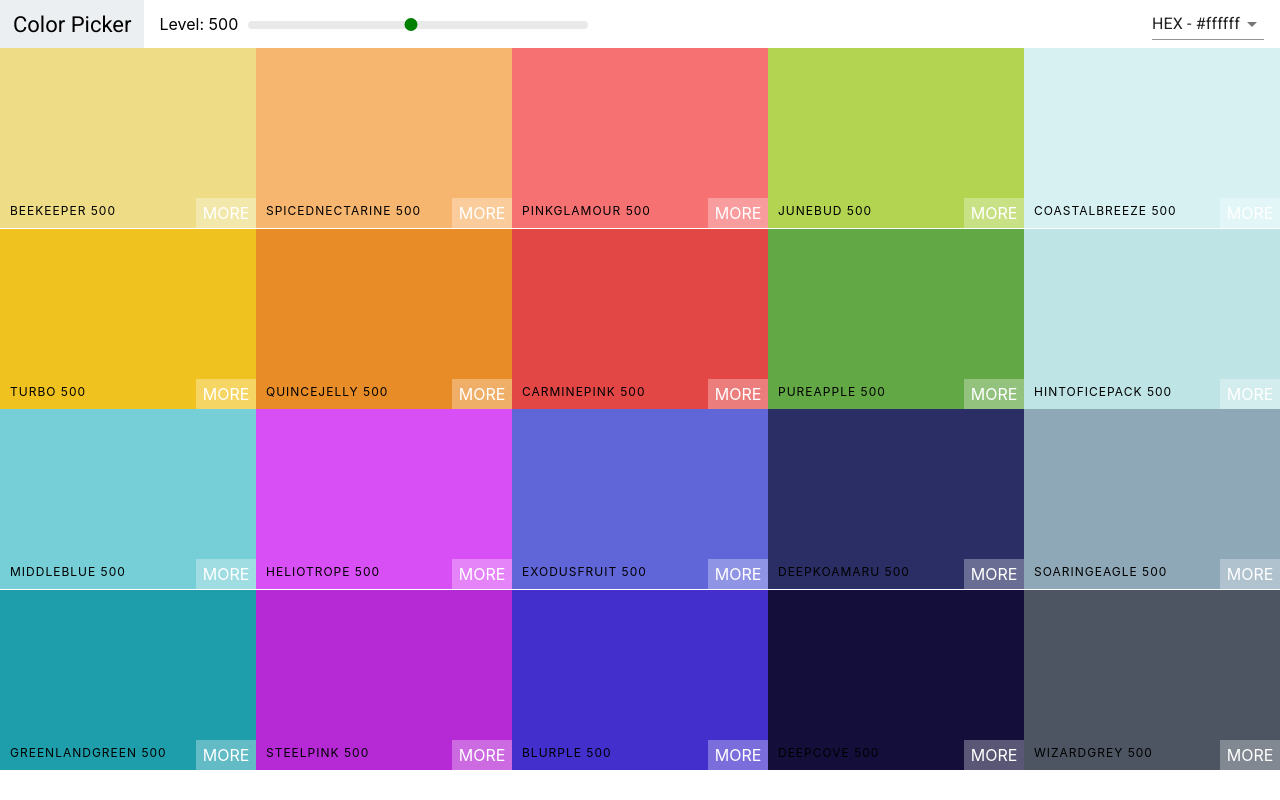
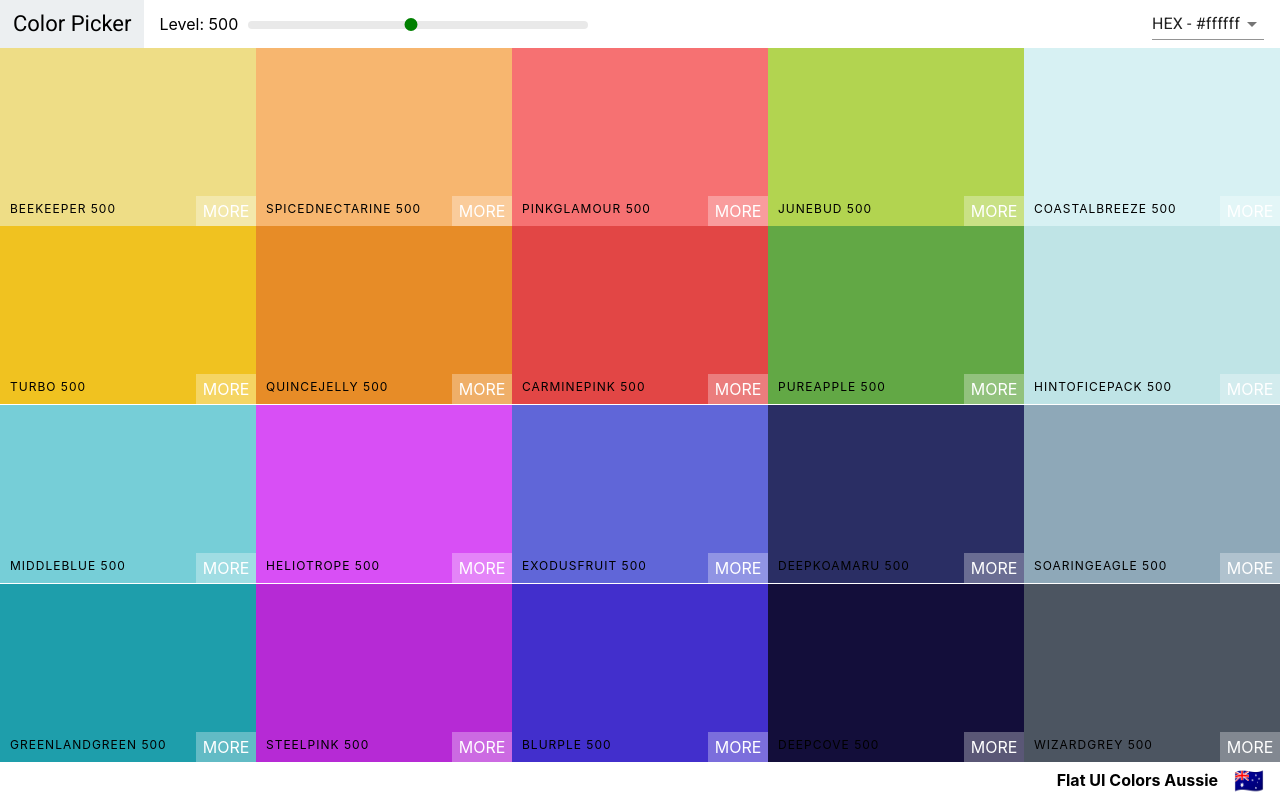
Before and after one commit to asonni/react-colors-app, a React (Create React App) app: page / in a window 1280 px wide. Built offline with nearby package versions, Linux system fonts and the light colour scheme.

Commit message:
Add Palette Footer

```diff
--- a/src/Palette.css
+++ b/src/Palette.css
@@ -1,7 +1,23 @@
 .Palette {
   height: 100vh;
+  display: flex;
+  flex-direction: column;
 }
 
 .Palette-colors {
   height: 90%;
 }
+
+.Palette-footer {
+  background-color: white;
+  height: 5vh;
+  display: flex;
+  justify-content: flex-end;
+  align-items: center;
+  font-weight: bold;
+}
+
+.emoji {
+  font-size: 1.5rem;
+  margin: 0 1rem;
+}
--- a/src/Palette.js
+++ b/src/Palette.js
@@ -16,10 +16,10 @@
   };
 
   render() {
-    const { colors } = this.props.palette;
+    const { colors, paletteName, emoji } = this.props.palette;
     const { level, format } = this.state;
     const colorBoxes = colors[level].map(color => (
-      <ColorBox background={color[format]} name={color.name} />
+      <ColorBox background={color[format]} name={color.name} key={color.id} />
     ));
     return (
       <div className="Palette">
@@ -28,9 +28,10 @@
           changeLevel={this.changeLevel}
           handleChange={this.handleFormat}
         />
-        {/* Navbar goes here */}
         <div className="Palette-colors">{colorBoxes}</div>
-        {/* footer eventually */}
+        <footer className="Palette-footer">
+          {paletteName} <span className="emoji">{emoji}</span>
+        </footer>
       </div>
     );
   }
```
